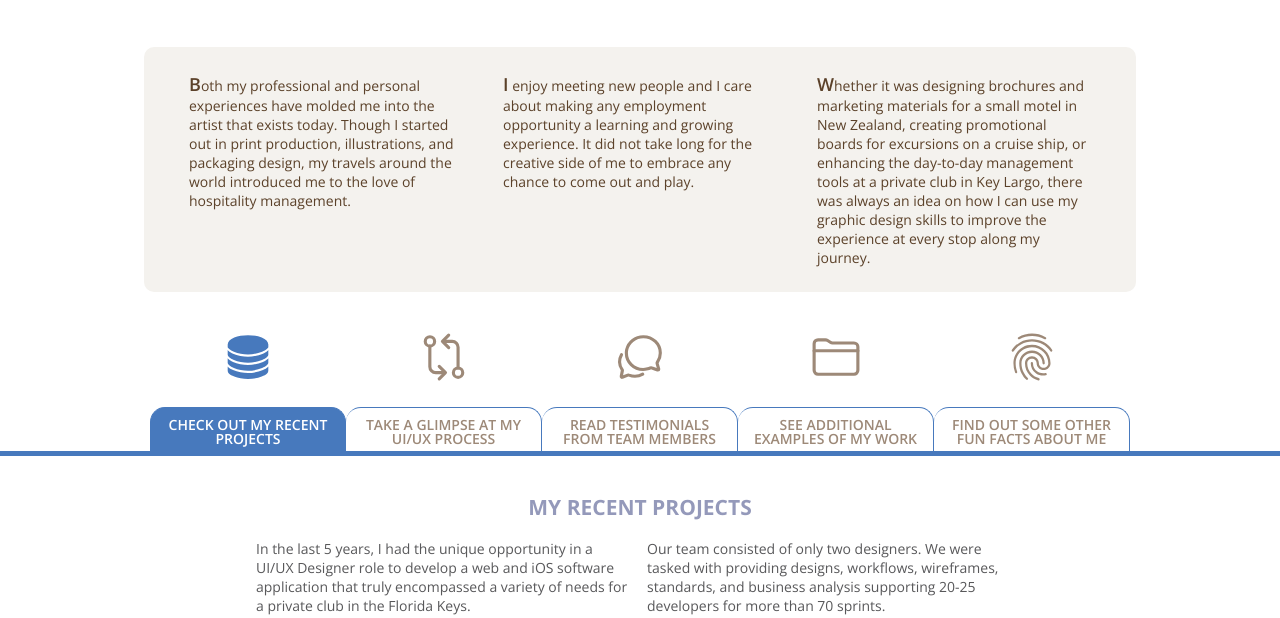
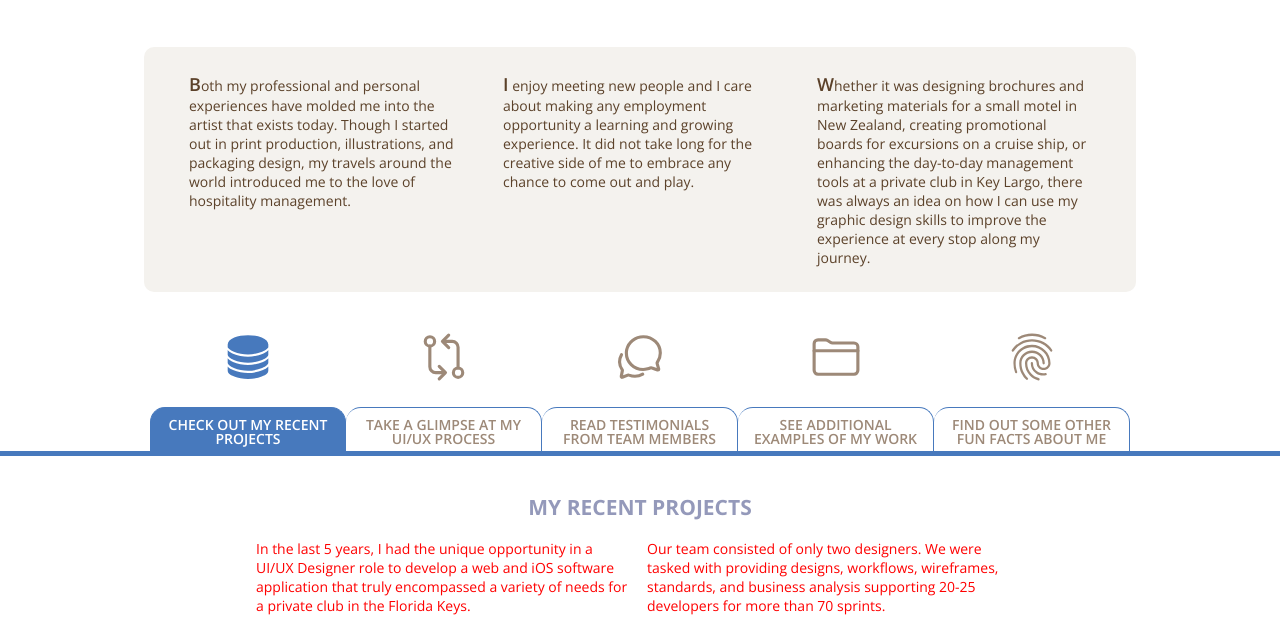
Before and after one commit to jillmoreno/jilliennemoreno.com, a website: page index.html in a window 1280 px wide. Shown: the part 182-800 px from the top of the page. Drawn offline with nearby package versions, Linux system fonts and the light colour scheme.

Commit message:
Update style.css
Tested color change

```diff
--- a/style.css
+++ b/style.css
@@ -14,7 +14,7 @@ body {
     min-height: 100vh;
     font-family: "Open Sans", sans-serif;
     font-size: 14px;
-    color: #58585a;
+    color: red;
 }
 
 p {
```
